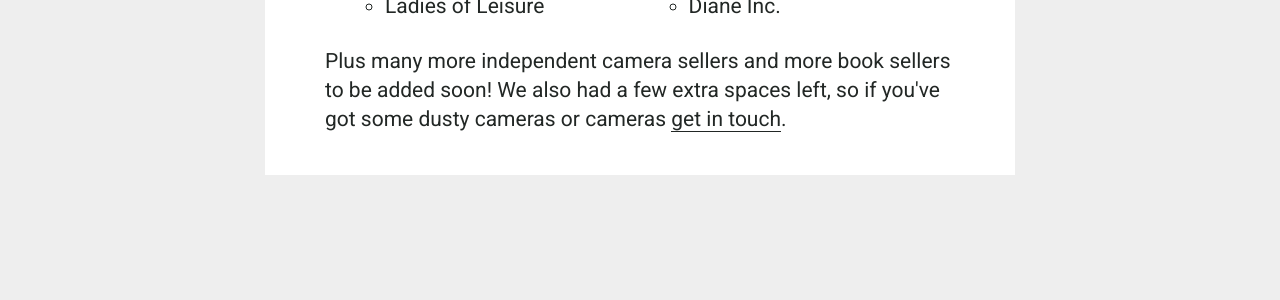
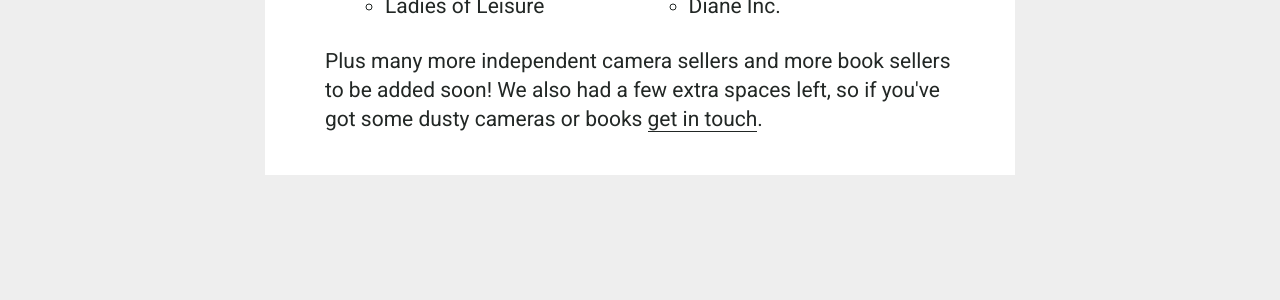
Before and after one commit to lloydstubber/focus-fair, a Jekyll site: the page built from index.md, in a window 1280 px wide and 900 px high, scrolled down 2020 px. Shown: the part 211-511 px from the top of the window. Built offline with Jekyll 4.4.1, drawn with Linux system fonts in a browser that asks for light colours; nearby versions of some CDN libraries; some web fonts are replaced; comment, search, counter and statistics services are not loaded.

```diff
--- a/_includes/footer.html
+++ b/_includes/footer.html
@@ -2,9 +2,9 @@
 		<div class="footer-wrapper">
 			<div class="column one">
 				<ul>
-					<li><a href="#">Facebook Event</a></li>
+					<li><a href="https://www.facebook.com/events/714292222111581/" target="_blank">Facebook Event</a></li>
 					<li><a href="mailto:info@bloompublishing.com.au">Get in touch</a></li>
-					<li>Site by <a href="https://www.squareyes.info">Squareyes</a></li>
+					<li>Site by <a href="https://www.squareyes.info" target="_blank">Squareyes</a></li>
 				</ul>
 			</div>
 
--- a/_layouts/default.html
+++ b/_layouts/default.html
@@ -40,14 +40,14 @@
                         <li>Diane Inc.</li>
                     </ul>
                     <div class="clearfix"></div>
-                    <p>Plus many more independent camera sellers and more book sellers to be added soon! We also had a few extra spaces left, so if you've got some dusty cameras or cameras <a href="mailto:info@bloompublishing.com.au">get in touch</a>.</p>
+                    <p>Plus many more independent camera sellers and more book sellers to be added soon! We also had a few extra spaces left, so if you've got some dusty cameras or books <a href="mailto:info@bloompublishing.com.au">get in touch</a>.</p>
                 </div>
             </section>
 
             <section>
                 <div class="content-wrapper">
                     <h1 class="four strike">See you there!</h1>
-                    <p>Make sure to subscribe to the event on <a href="mailto:info@bloompublishing.com.au">Facebook</a> or via our newsletter below for all the latest news. Hope to see you all there!</p>
+                    <p>Make sure to subscribe to the event on <a href="https://www.facebook.com/events/714292222111581/" target="_blank">Facebook</a> or via our newsletter below for all the latest news. Hope to see you all there!</p>
                     <p class="center">♥️ Bloom Publishing &amp; Hillvale.</p>
                 </div>
             </section>
```
Also changed, not shown: Gemfile.lock.
